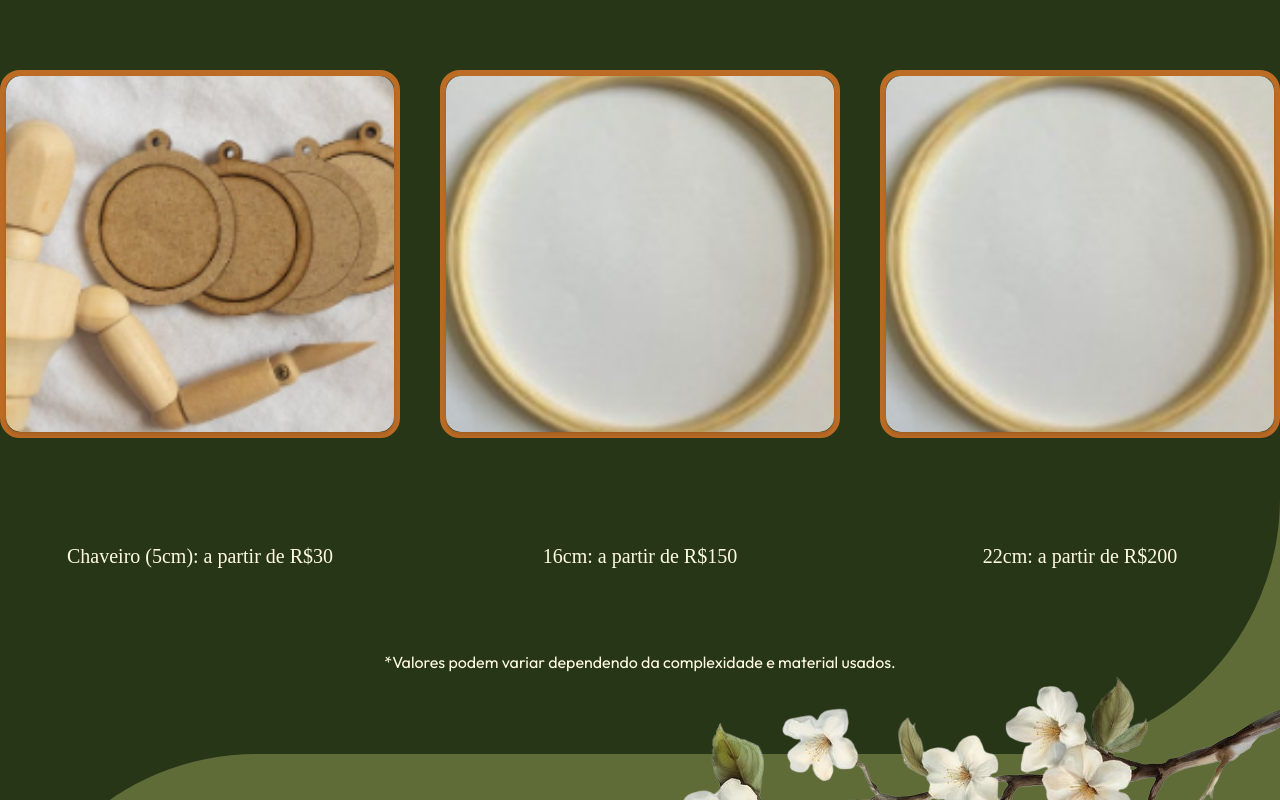
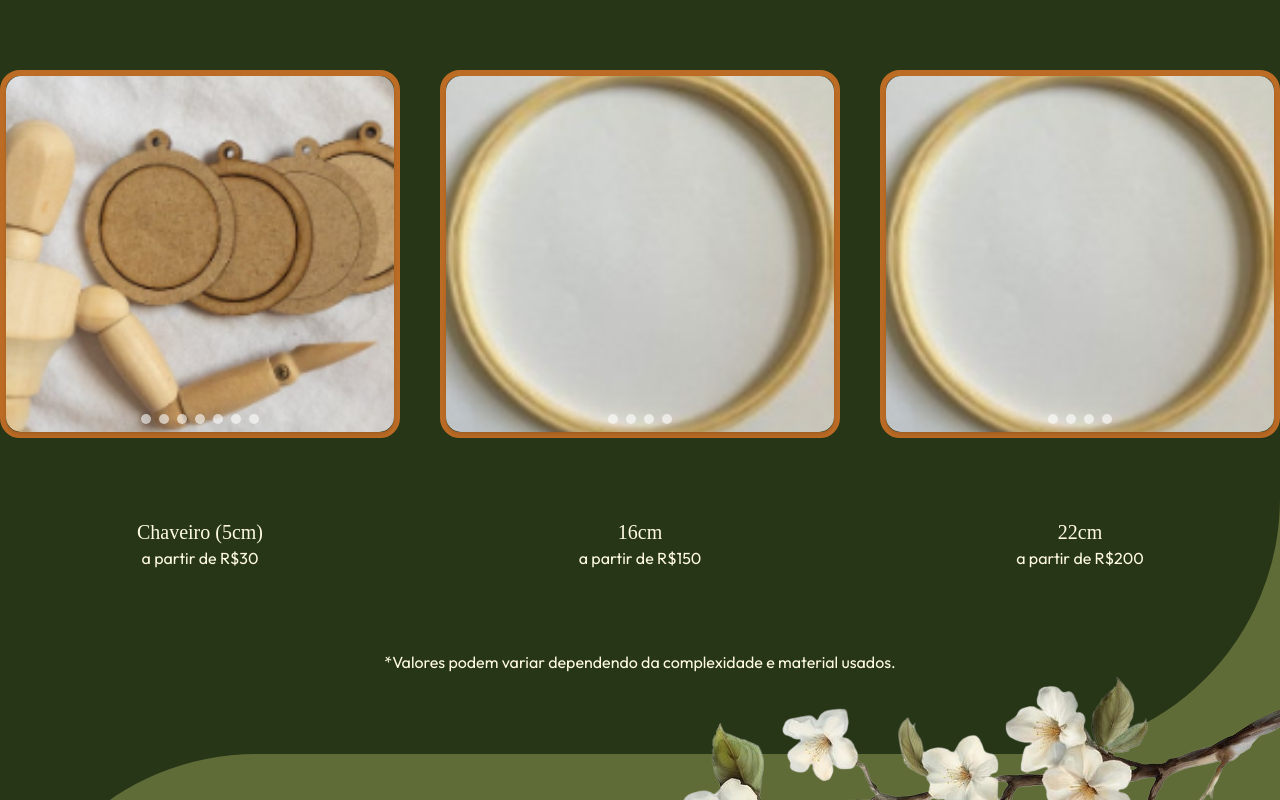
Before and after one commit to victor-feitosaa/kambordados, a React (Vite) app: page / in a window 1280 px wide. Shown: the part 2000-2800 px from the top of the page. Built offline with nearby package versions, Linux system fonts and the light colour scheme; a web font is replaced by a local one; what tailwindcss-animated would draw is missing.

Commit message:
Add indicador de slide nos cards

```diff
--- a/src/Componentes/Card/index.jsx
+++ b/src/Componentes/Card/index.jsx
@@ -31,12 +31,24 @@ export default function Card({ images, altText, title, description }) {
       onMouseLeave={() => setIsHovered(false)}
     >
       {/* Imagem com transição */}
-      <div className="relative w-full flex justify-center px-0 lg:border-[6px]  border-[#bc6c25] hover:border-[#efe7e1] rounded-[20px] z-16" >
+      <div className="relative w-full flex justify-center px-0 lg:border-[6px] border-[#bc6c25] hover:border-[#efe7e1] rounded-[20px] z-16">
         <img
           src={currentImage}
           alt={altText}
-          className={`w-[45vh] lg:w-full h-[60vh] lg:h-[356px] object-cover cursor-pointer border-[3px] border-[#bc6c25] lg:border-none shadow-md rounded-[15px]  transition-opacity duration-300 ${fade ? "opacity-0" : "opacity-100"}`}
+          className={`w-[45vh] lg:w-full h-[60vh] lg:h-[356px] object-cover cursor-pointer border-[3px] border-[#bc6c25] lg:border-none shadow-md rounded-[15px] transition-opacity duration-300 ${
+            fade ? "opacity-0" : "opacity-100"
+          }`}
         />
+
+        {/* Contêiner das bolas */}
+        <div className="absolute bottom-2 left-1/2 transform -translate-x-1/2 flex gap-2">
+          {images.map((_, index) => (
+            <div
+              key={index}
+              className="bg-white opacity-60 h-[10px] w-[10px] rounded-full"
+            ></div>
+          ))}
+        </div>
       </div>
 
       {/* Conteúdo */}
--- a/src/Componentes/Header/index.jsx
+++ b/src/Componentes/Header/index.jsx
@@ -18,7 +18,6 @@ export default function Header() {
             <div className='lg:w-1/2 max-w-6xl'>
                 <ul className='hidden lg:visible lg:flex lg:flex-row lg:justify-between lg:font-semibold text-lg max-w-6xl' >
 
-                <li><button className='cursor-pointer' onClick={() => scrollToSection('home')}>Início</button></li>
                 <li><button className='cursor-pointer' onClick={() => scrollToSection('produtos')}>Produtos</button></li>
                 <li><button className='cursor-pointer' onClick={() => scrollToSection('tamanhos')}>Tamanhos</button></li>
                 <li><button className='cursor-pointer' onClick={() => scrollToSection('sobre')}>Sobre</button></li>
--- a/src/Componentes/Produtos/index.jsx
+++ b/src/Componentes/Produtos/index.jsx
@@ -25,7 +25,7 @@ export default function Produtos() {
 
             <div
                 ref={cardsRef}
-                className={`flex flex-col justify-center items-center lg:flex-row gap-[80px] lg:gap-10 w-full pb-20 max-w-6xl z-20 relative transition-opacity duration-1000
+                className={`flex flex-col justify-center items-center lg:flex-row gap-[80px] lg:gap-10 w-full pb-20 max-w-6xl flex-wrap xl:flex-nowrap z-20 relative transition-opacity duration-1000
                 ${cardsInView ? 'animate-fade animate-once animate-duration-[1550ms]' : 'opacity-0'}`}
             >
                 {/* Card 1 */}
--- a/src/Componentes/Tamanhos/index.jsx
+++ b/src/Componentes/Tamanhos/index.jsx
@@ -20,7 +20,7 @@ export default function Tamanhos() {
             {/* Cards */}
             <div
                 ref={cardsRef}
-                className={`flex flex-col items-center justify-center lg:flex-row gap-[80px] lg:gap-10 w-full pb-20 max-w-6xl z-20 transition-opacity duration-1000 ${cardsInView ? 'animate-fade animate-once animate-duration-[1550ms]' : 'opacity-0'}`}
+                className={`flex flex-col items-center justify-center lg:flex-row gap-[80px] lg:gap-10 flex-wrap xl:flex-nowrap  w-full pb-20 max-w-6xl z-20 transition-opacity duration-1000 ${cardsInView ? 'animate-fade animate-once animate-duration-[1550ms]' : 'opacity-0'}`}
             >
                 {/* Card 1 */}
                 <div
@@ -46,8 +46,8 @@ export default function Tamanhos() {
                     <Card
                         images={["assets/chavbase.png", "assets/chav1.jpg", "assets/chav2.jpg", "assets/chav3.jpg", "assets/chav4.jpg", "assets/chav5.jpeg", "assets/chav6.jpeg"]}
                         altText="Chaveiros"
-                        title="Chaveiro (5cm): a partir de R$30"
-                        description=""
+                        title="Chaveiro (5cm) "
+                        description="a partir de R$30"
                     />
                 </div>
 
@@ -75,8 +75,8 @@ export default function Tamanhos() {
                     <Card
                         images={["assets/Kambordados2.jpg", "assets/medio1.jpg", "assets/medio2.jpg", "assets/medio3.jpg"]}
                         altText="Tamanho médio"
-                        title="16cm: a partir de R$150"
-                        description=""
+                        title="16cm "
+                        description="a partir de R$150"
                     />
                 </div>
 
@@ -104,8 +104,8 @@ export default function Tamanhos() {
                     <Card
                         images={["assets/Kambordados2.jpg", "assets/grande1.jpg", "assets/grande2.jpg", "assets/grande3.jpg"]}
                         altText="Tamanho grande"
-                        title="22cm: a partir de R$200"
-                        description=""
+                        title="22cm "
+                        description="a partir de R$200"
                     />
                 </div>
             </div>
```
